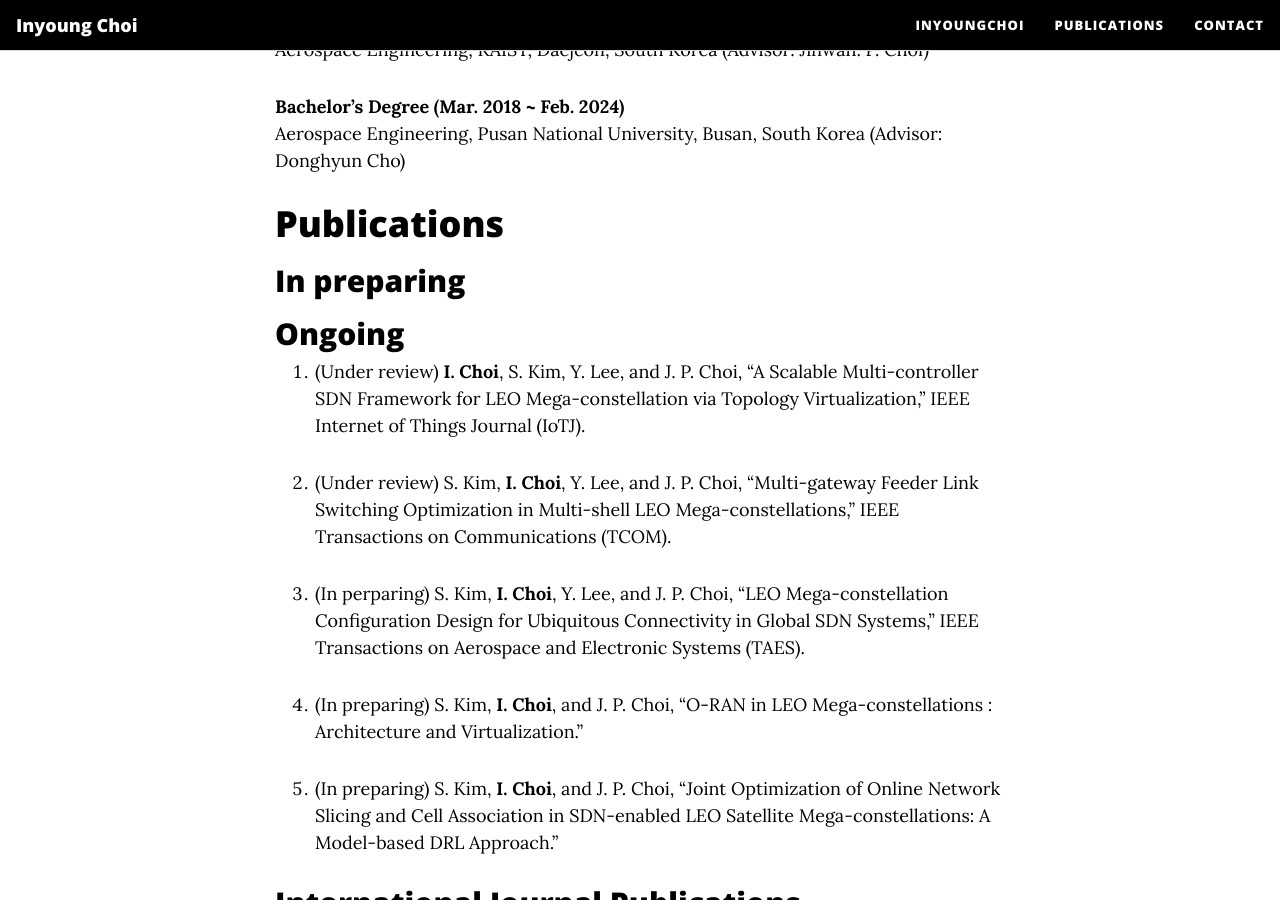
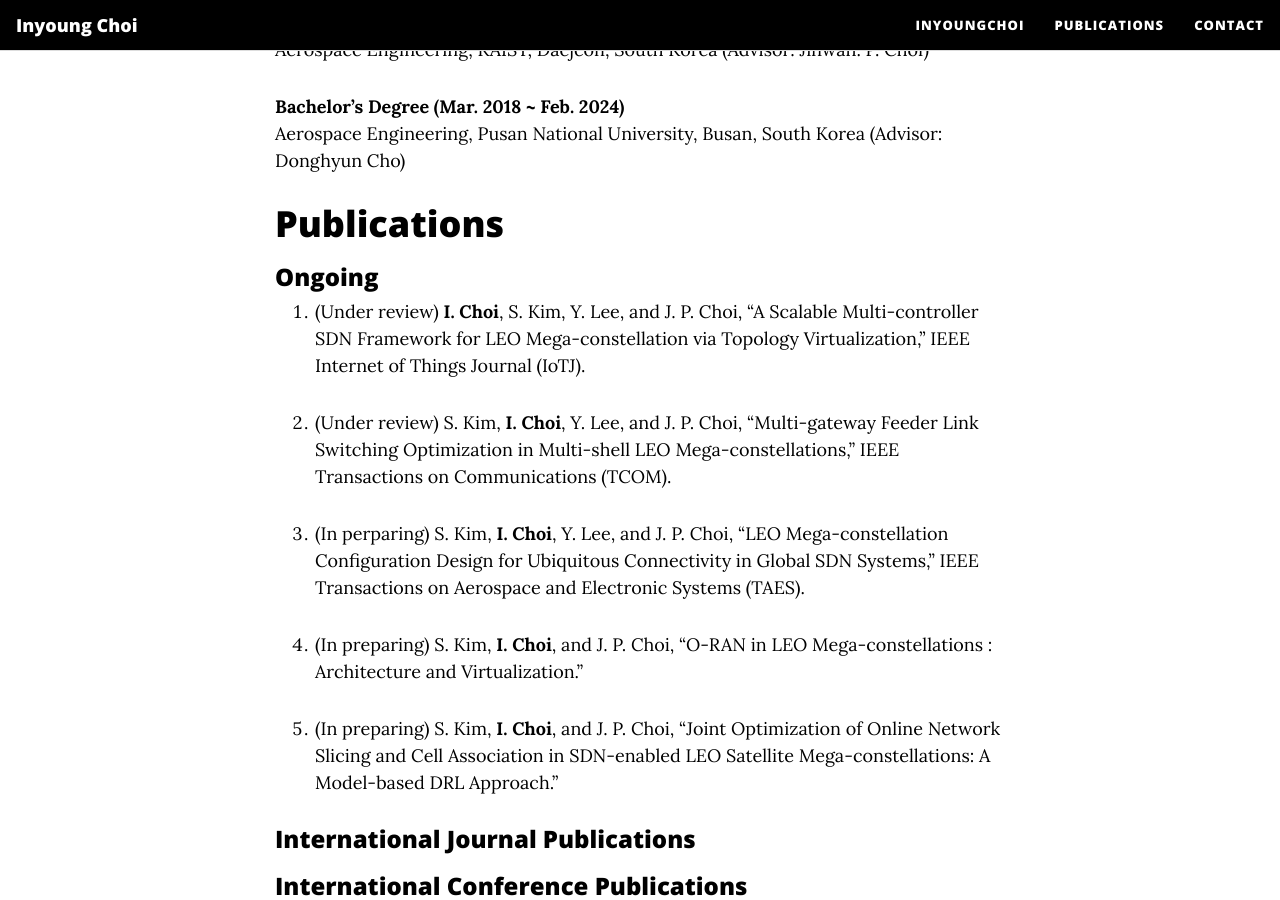
Before and after one commit to InyoungChoi-acai/InyoungChoi-acai.github.io, a Jekyll site: the page built from InyoungChoi.md, in a window 1280 px wide and 900 px high, scrolled down 764 px. Built offline with Jekyll 4.4.1, drawn with Linux system fonts in a browser that asks for light colours; nearby versions of some CDN libraries.

Commit message:
Update InyoungChoi.md

```diff
--- a/InyoungChoi.md
+++ b/InyoungChoi.md
@@ -18,9 +18,7 @@ Aerospace Engineering, Pusan National University, Busan, South Korea (Advisor: D
 
 
 # Publications
-## In preparing
-
-## Ongoing
+### Ongoing
 1. (Under review) **I. Choi**, S. Kim, Y. Lee, and J. P. Choi, “A Scalable Multi-controller SDN Framework for LEO Mega-constellation via Topology Virtualization,” IEEE Internet of Things Journal (IoTJ).
 
 2. (Under review) S. Kim, **I. Choi**, Y. Lee, and J. P. Choi, “Multi-gateway Feeder Link Switching Optimization in Multi-shell LEO Mega-constellations,”  IEEE Transactions on Communications (TCOM).
@@ -31,9 +29,9 @@ Aerospace Engineering, Pusan National University, Busan, South Korea (Advisor: D
 
 5. (In preparing) S. Kim, **I. Choi**, and J. P. Choi, “Joint Optimization of Online Network Slicing and Cell Association in SDN-enabled LEO Satellite Mega-constellations: A Model-based DRL Approach.”
 
-## International Journal Publications
+### International Journal Publications
 
-## International Conference Publications
+### International Conference Publications
 1. **I. Choi**, S. Kim and J. P. Choi, "A Simplified Algorithm for Online Satellite Network Slice Planning with Trade-Off Between Load-Balancing and Minimum-Hop Routing," 2024 15th International Conference on Information and Communication Technology Convergence (ICTC), 2024
 
 
```
